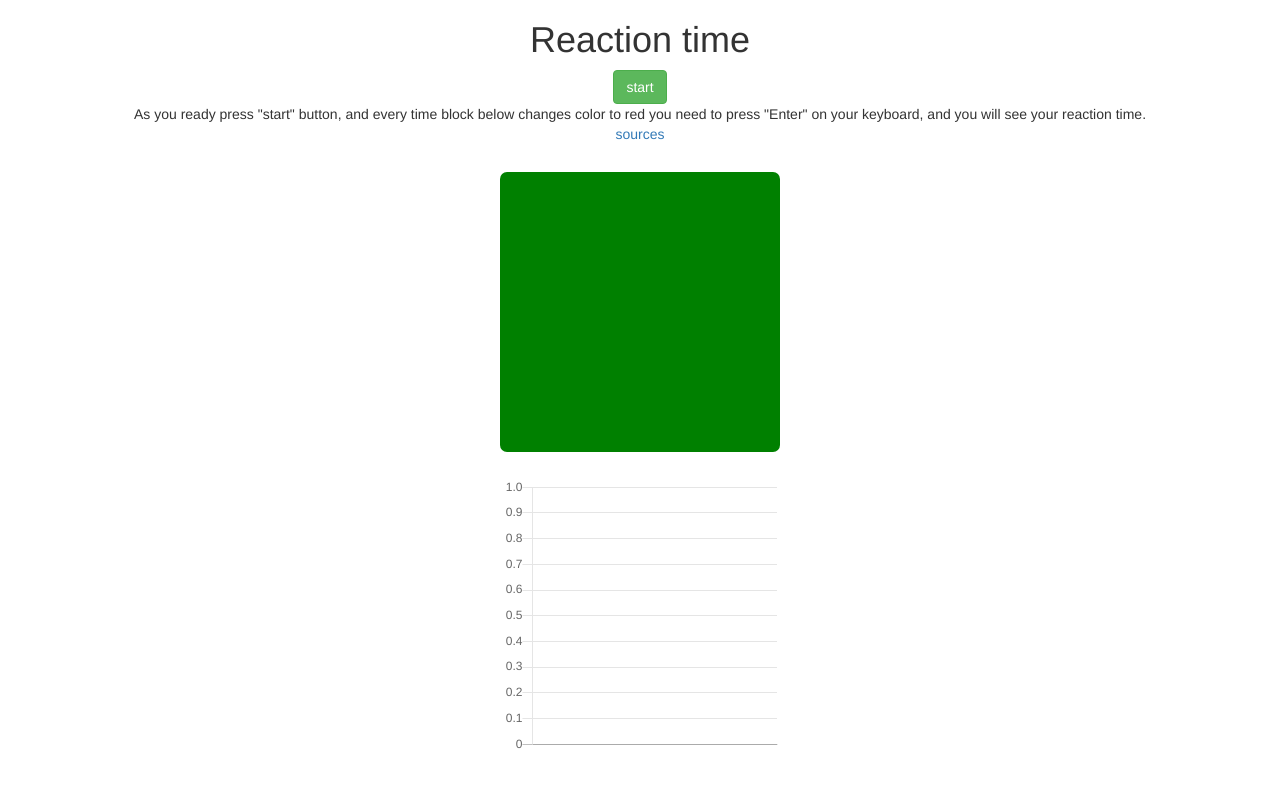
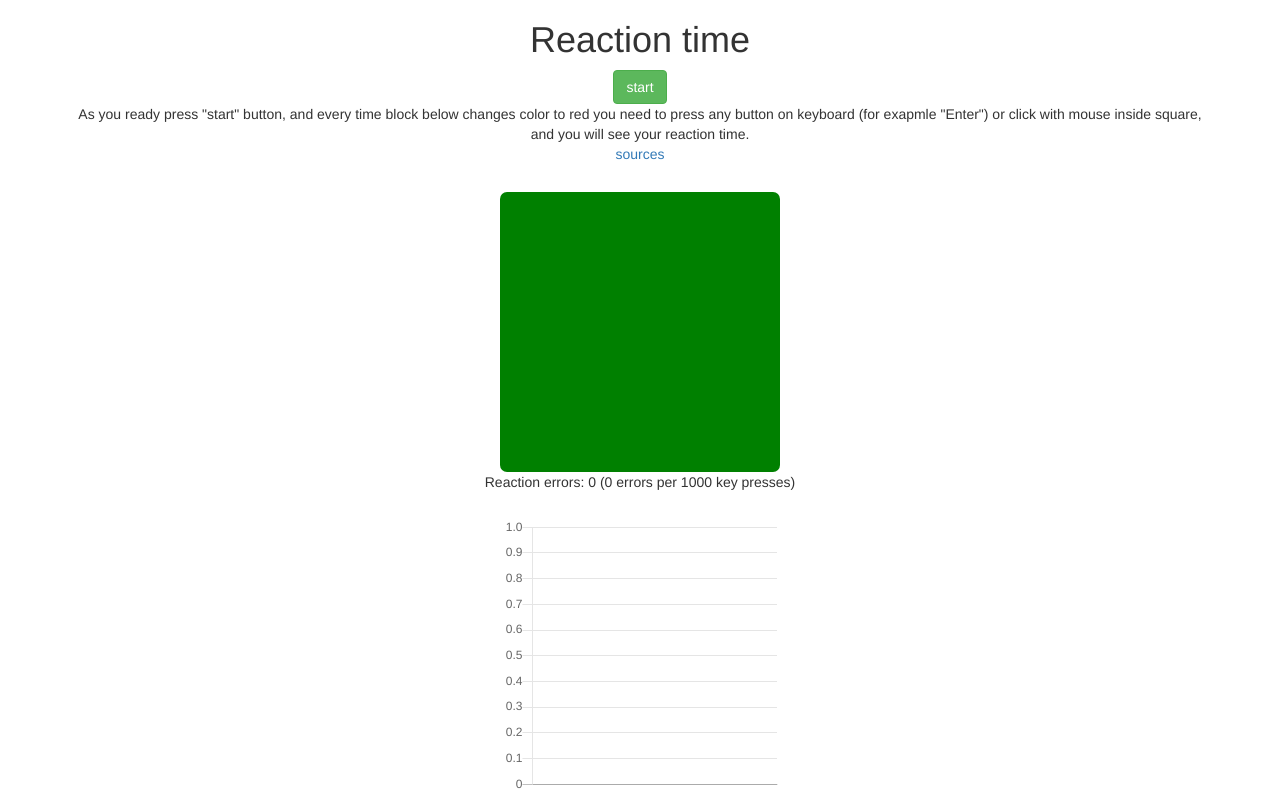
Before and after one commit to rsk700/reaction-time, a React (Create React App) app: page / in a window 1280 px wide. Built offline with nearby package versions, Linux system fonts and the light colour scheme.

Commit message:
register keypresses by any key and mouse, count reaction errors

```diff
--- a/src/App.js
+++ b/src/App.js
@@ -10,6 +10,7 @@ class App extends Component {
     this.keyDown = this.keyDown.bind(this);
     this.blink = this.blink.bind(this);
     this.createChart = this.createChart.bind(this);
+    this.registerKeyPress = this.registerKeyPress.bind(this);
     this.getLastReactionTimeText = this.getLastReactionTimeText.bind(this);
     this.timer = null; // random timer to change color
     this.chart = null;
@@ -35,16 +36,22 @@ class App extends Component {
         backgroundColor: 'green'
       },
       lastReaction: null,
-      reactions: [] // user reaction times
+      reactions: [], // user reaction times
+      reactionErrors: 0
     };
   }
 
-  keyDown(e) {
-    // check e.code to be equal to Enter
+  errorsPer1000() {
+    if (this.state.reactions.length === 0) {
+      return 0;
+    }
+    let errors = this.state.reactionErrors / this.state.reactions.length * 1000;
+    errors = _.round(errors, 1);
+    return errors;
+  }
+
+  registerKeyPress() {
     if (!this.state.isStarted) {
-      return;
-    }
-    if (e.code !== 'Enter') {
       return;
     }
     if (this.state.signalStart !== null) {
@@ -59,8 +66,17 @@ class App extends Component {
         reactions: this.state.reactions.concat([reaction])
       });
     }
-    this.updateChart();
+    else {
+      this.setState({
+        ...this.state,
+        reactionErrors: this.state.reactionErrors + 1
+      });
+    }
     this.blink();
+  }
+
+  keyDown(e) {
+    this.registerKeyPress();
   }
 
   componentDidMount() {
@@ -152,11 +168,12 @@ class App extends Component {
     let newState = {
       ...this.state,
       isStarted: isStarted,
-      startButtonTitle: title,
-      reactions: []
+      startButtonTitle: title
     };
     if (isStarted) {
       e.target.blur();
+      newState.reactions = [];
+      newState.reactionErrors = 0;
     }
     else {
       newState.signalColor = {
@@ -169,6 +186,7 @@ class App extends Component {
   }
 
   render() {
+    this.updateChart();
     return (
       <div className="container">
         <div className="row">
@@ -185,7 +203,10 @@ class App extends Component {
         </div>
         <div className="row">
           <div className="col-xs-12 text-center">
-            As you ready press "start" button, and every time block below changes color to red you need to press "Enter" on your keyboard, and you will see your reaction time.
+            As you ready press "start" button, and every time block below
+            changes color to red you need to press any button on keyboard
+            (for exapmle "Enter") or click with mouse inside square, and
+            you will see your reaction time.
           </div>
         </div>
         <div className="row">
@@ -195,13 +216,18 @@ class App extends Component {
         </div>
         <div className="row">
           <div className="col-xs-12 text-center">
-            <div className="signal-block" style={this.state.signalColor}>
+            <div className="signal-block" style={this.state.signalColor} onClick={this.registerKeyPress}>
               <div className="last-reaction-wrapper text-center">
                 <div className="last-reaction">
                   { this.getLastReactionTimeText() }
                 </div>
               </div>
             </div>
+          </div>
+        </div>
+        <div className="row">
+          <div className="col-xs-12 text-center">
+            Reaction errors: { this.state.reactionErrors } ({ this.errorsPer1000() } errors per 1000 key presses)
           </div>
         </div>
         <div className="row">
```
Also changed, not shown: 1 other file (tests, documents, lock files or other folders).
